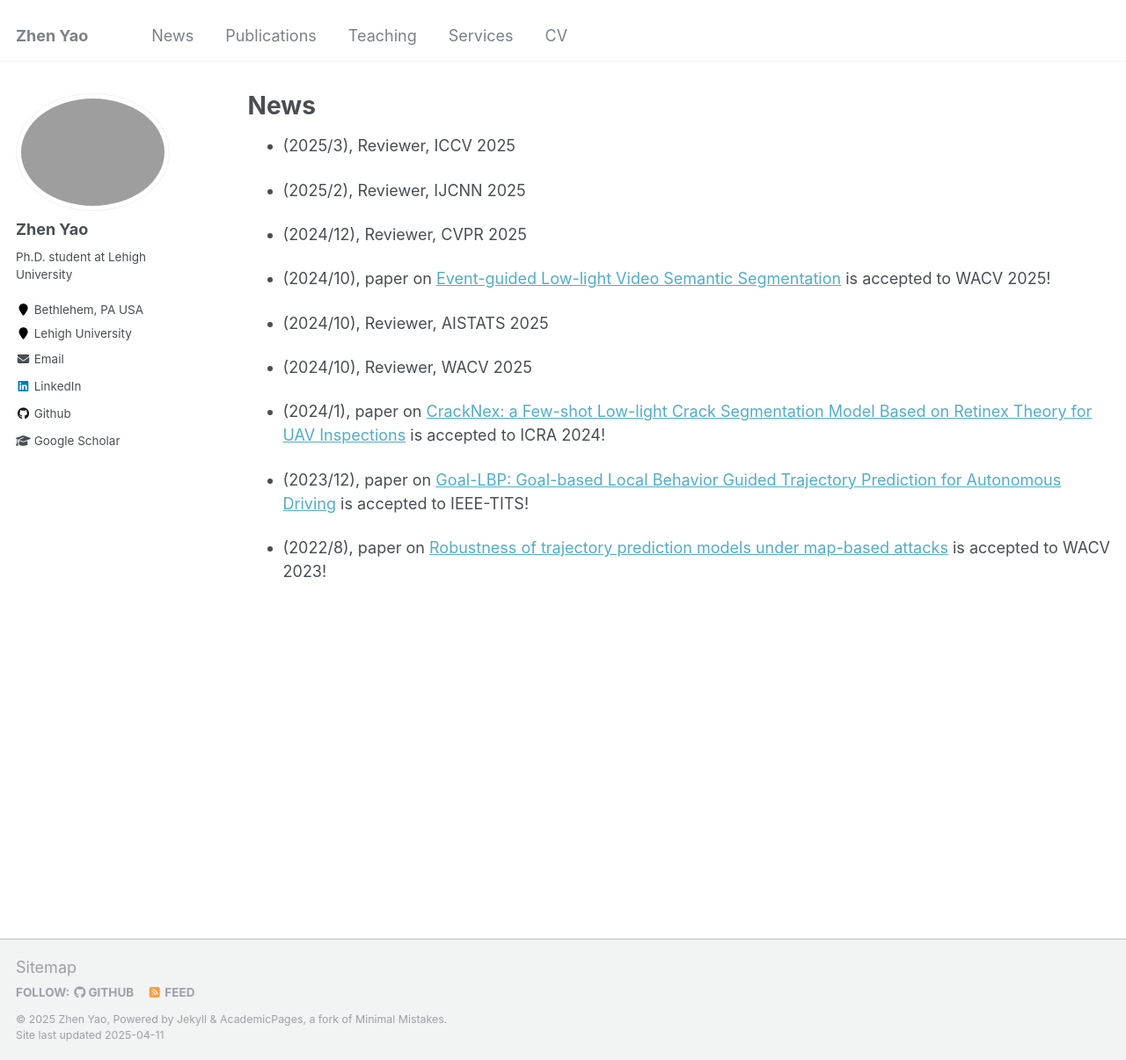
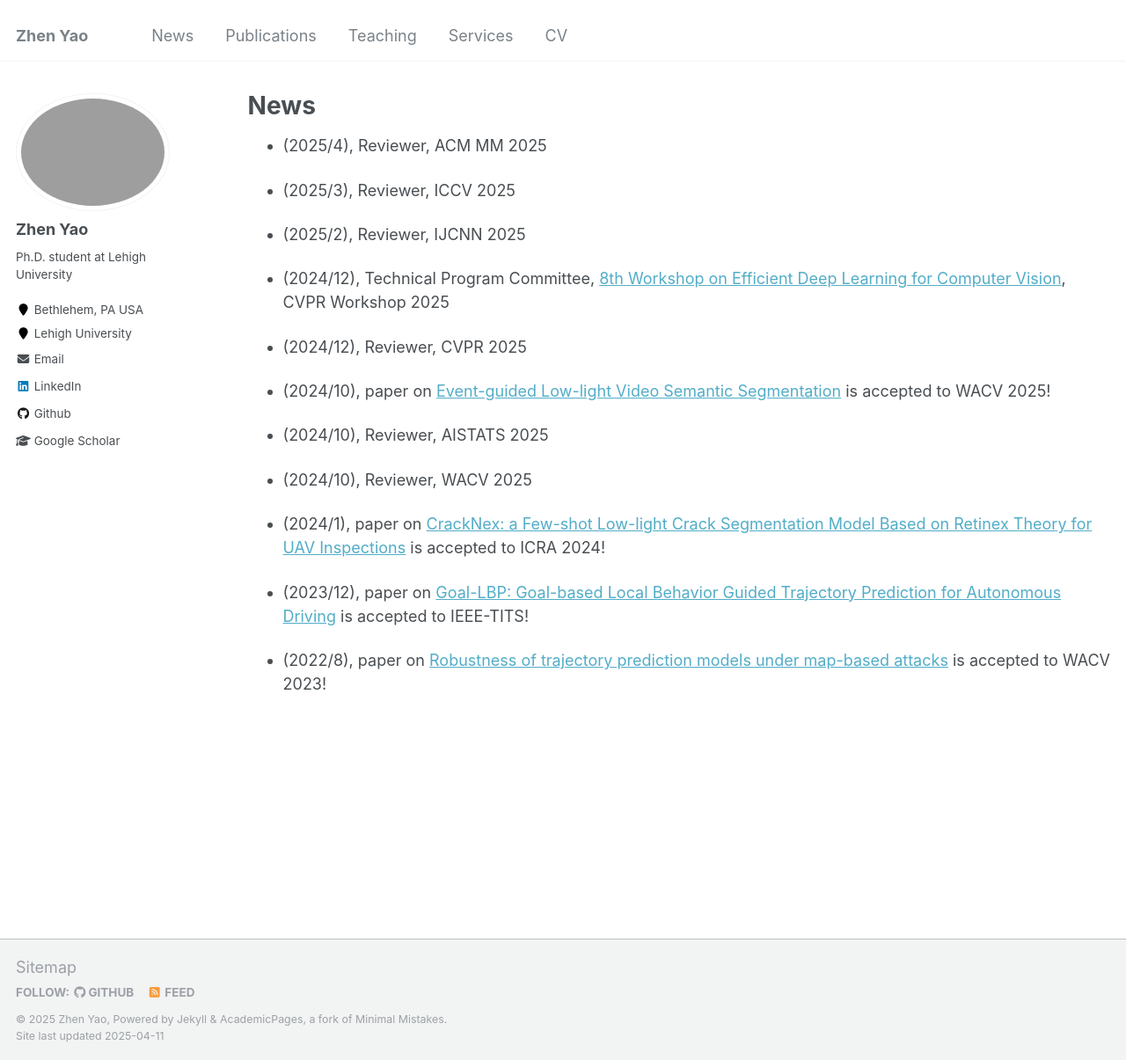
Before and after one commit to zyaocoder/zyaocoder.github.io, a Jekyll site: the page built from _pages/markdown.md, in a window 1280 px wide and 1205 px high. Shown: the whole window at 88% size. Built offline with Jekyll 4.4.1, drawn with Linux system fonts in a browser that asks for light colours.

Commit message:
Update markdown.md

```diff
--- a/_pages/markdown.md
+++ b/_pages/markdown.md
@@ -8,9 +8,13 @@ redirect_from:
   - /markdown.html
 ---
 
+* (2025/4), Reviewer, ACM MM 2025
+
 * (2025/3), Reviewer, ICCV 2025
 
 * (2025/2), Reviewer, IJCNN 2025
+
+* (2024/12), Technical Program Committee, [8th Workshop on Efficient Deep Learning for Computer Vision](https://lpcv.ai/), CVPR Workshop 2025
 
 * (2024/12), Reviewer, CVPR 2025
 
```
